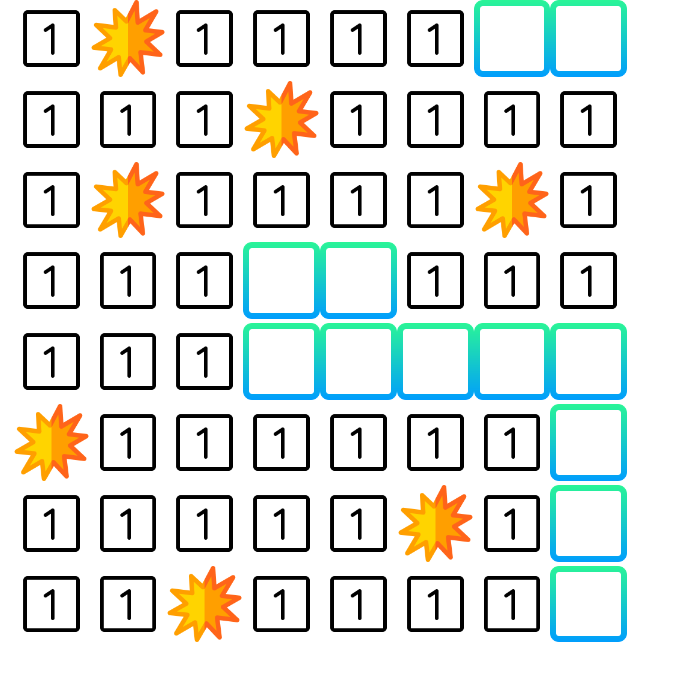
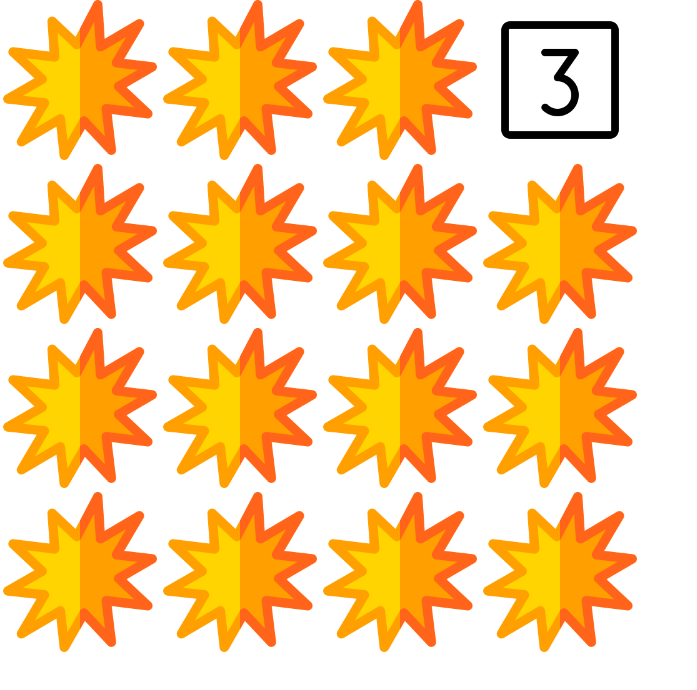
Before and after one commit to GustavoDimeira/Campo-Minado-Deprecated, a React (Create React App) app in the folder Aplicação/: page / in a window 1280 px wide. Shown: the top 690 px of the page, without its empty margins (0-697 px from the left). Built offline with nearby package versions, Linux system fonts and the light colour scheme; the HTML template or start-up script is replaced by a standard one.

Commit message:
contagem de bombas, *funcionando*

```diff
--- a/Aplicação/src/App.js
+++ b/Aplicação/src/App.js
@@ -5,7 +5,7 @@ import CampoMinado from './games/CampoMinado';
 function App() {
   return (
     <div className="App">
-      <CampoMinado size={ 8 } bombsAmount={ 12 }/>
+      <CampoMinado size={ 4 } bombsAmount={ 15 }/>
     </div>
   );
 }
--- a/Aplicação/src/css/CampoMinado.css
+++ b/Aplicação/src/css/CampoMinado.css
@@ -3,5 +3,5 @@
 }
 
 .cell {
-  width: 12%;
+  width: 25%;
 }
--- a/Aplicação/src/games/CampoMinado.js
+++ b/Aplicação/src/games/CampoMinado.js
@@ -61,13 +61,12 @@ export default function CampoMinado ({ size, bombsAmount }) {
 
     keys.forEach((position) => {
       objCells.forEach((cell, i) => {
-        if (position === cell.position && cell) {
+        if (position === cell.position) {
           const cellChanged = {
-            ...cell,
-            bombsAround: cell.bombsAround + 1,
+            ...cells[i],
+            bombsAround: cells[i].bombsAround + 1,
           }
           cells.splice(i, 1, cellChanged);
-          console.log(cell);
         };
       });
     });
@@ -80,7 +79,6 @@ export default function CampoMinado ({ size, bombsAmount }) {
         const newNumber = Math.floor(Math.random() * (size * size));
         !cellsWithBombs.includes(newNumber) && cellsWithBombs.push(newNumber);
       };
-      console.log(cellsWithBombs);
       const cells = [...objCells];
       cellsWithBombs.forEach((cellNumber) => {
         const cellChanged = {
```
